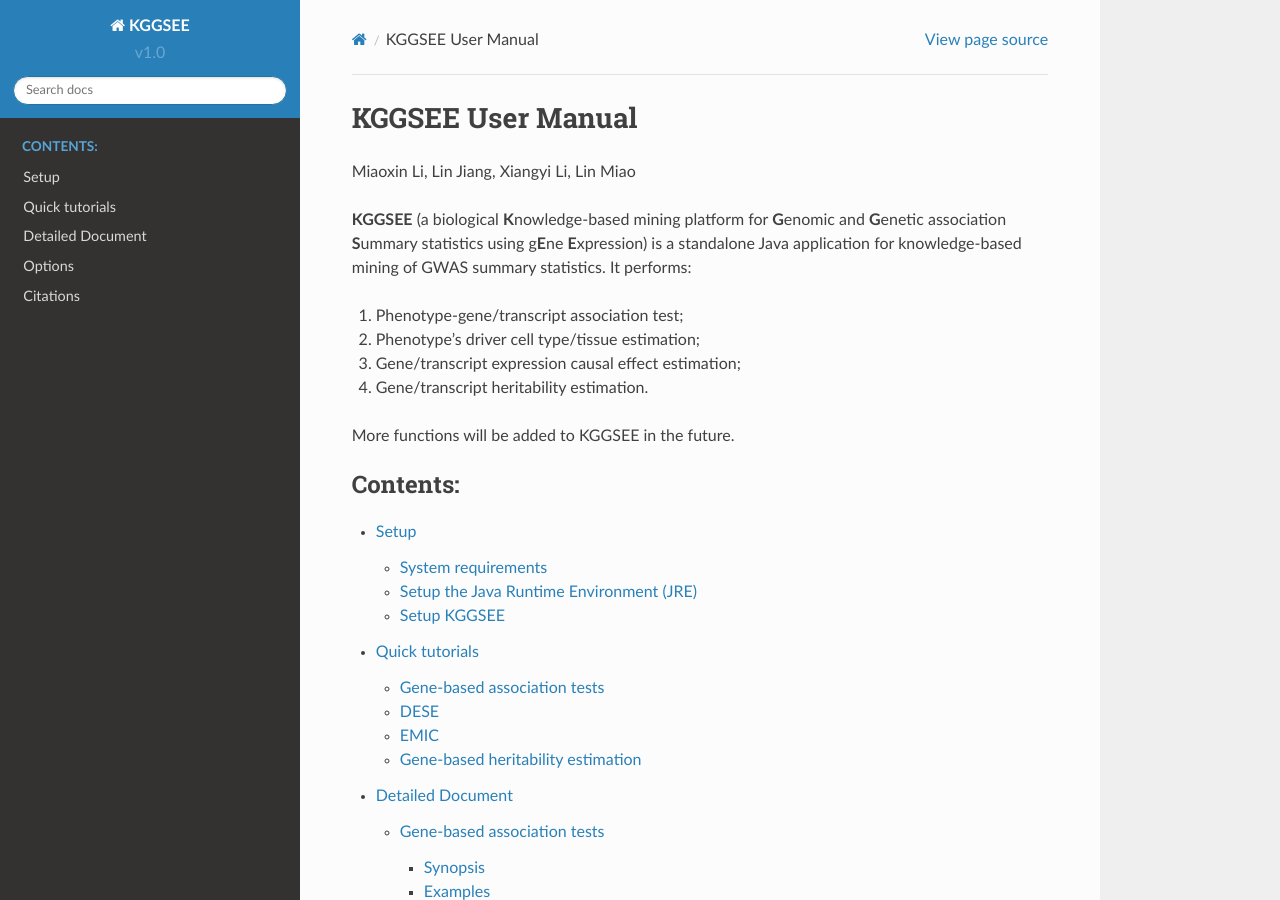
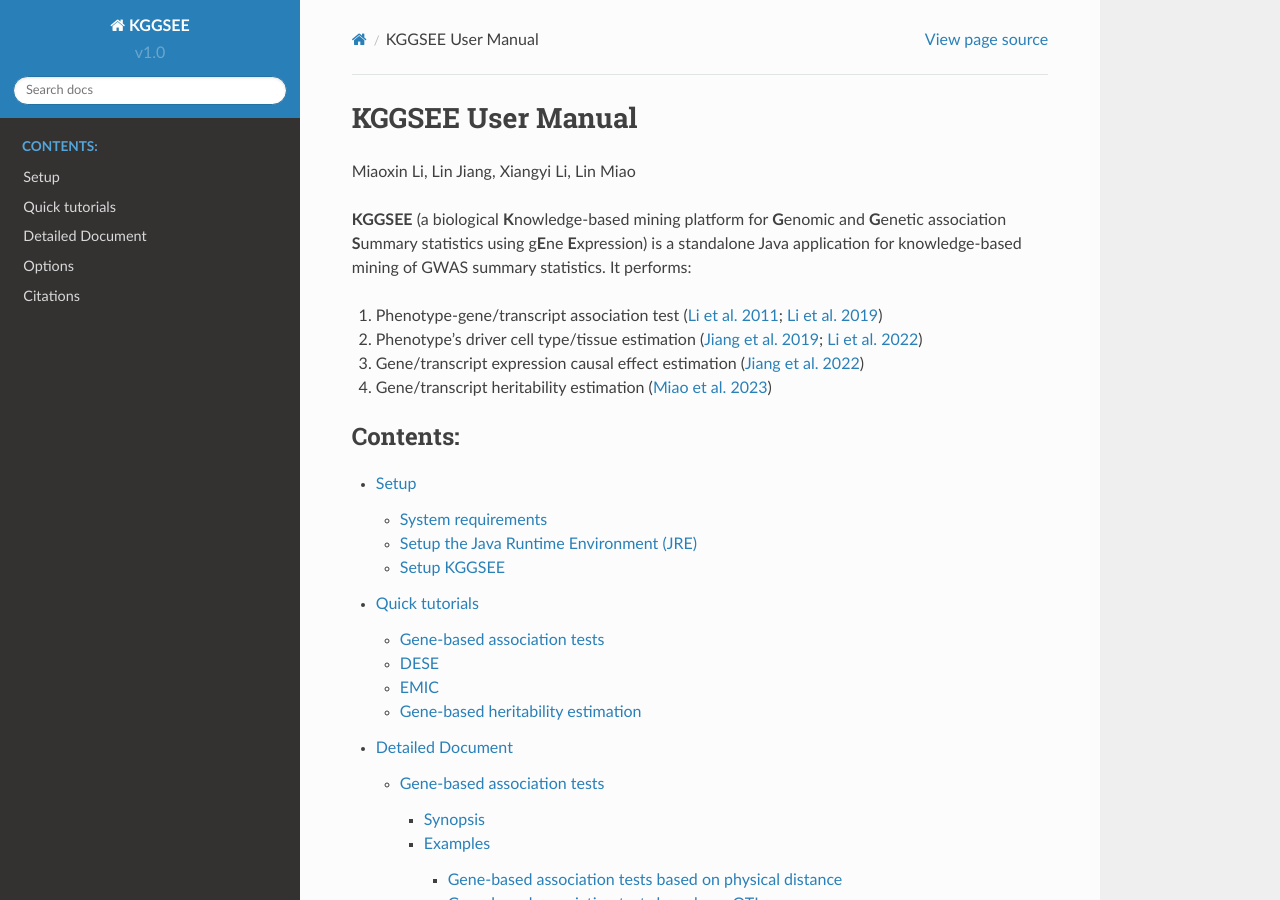
Before and after one commit to pmglab/KGGSEE, a Sphinx documentation site: the page built from doc/source/index.rst, in a window 1280 px wide and 900 px high. Built offline with Sphinx 7.4.7 and the Read the Docs theme 2.0.0, drawn with Linux system fonts in a browser that asks for light colours.

Commit message:
Update index.rst

```diff
--- a/doc/source/index.rst
+++ b/doc/source/index.rst
@@ -6,16 +6,11 @@
 
 **KGGSEE** (a biological **K**\ nowledge-based mining platform for **G**\ enomic and **G**\ enetic association **S**\ ummary statistics using g\ **E**\ ne **E**\ xpression) is a standalone Java application for knowledge-based mining of GWAS summary statistics. It performs:
 
-1. Phenotype-gene/transcript association test;
-2. Phenotype's driver cell type/tissue estimation;
-3. Gene/transcript expression causal effect estimation;
-4. Gene/transcript heritability estimation.
+1. Phenotype-gene/transcript association test (`Li et al. 2011 <https://doi.org/10.1016/j.ajhg.2011.01.019>`_; `Li et al. 2019 <https://doi.org/10.1093/bioinformatics/bty682>`_)
+2. Phenotype's driver cell type/tissue estimation (`Jiang et al. 2019 <https://doi.org/10.1186/s13059-019-1801-5>`_; `Li et al. 2022 <https://doi.org/10.7554/elife.70779>`_)
+3. Gene/transcript expression causal effect estimation (`Jiang et al. 2022 <https://doi.org/10.1016/j.ajhg.2022.04.004>`_)
+4. Gene/transcript heritability estimation (`Miao et al. 2023 <https://doi.org/10.1016/j.ajhg.2023.08.006>`_)
 
-More functions will be added to KGGSEE in the future.
-
-
-
-.. Here is `a PDF file of this manual <https://raw.githubusercontent.com/pmglab/KGGSEE/main/doc/pdftex/kggsee.pdf>`_.
 
 .. toctree::
     :maxdepth: 4
```
